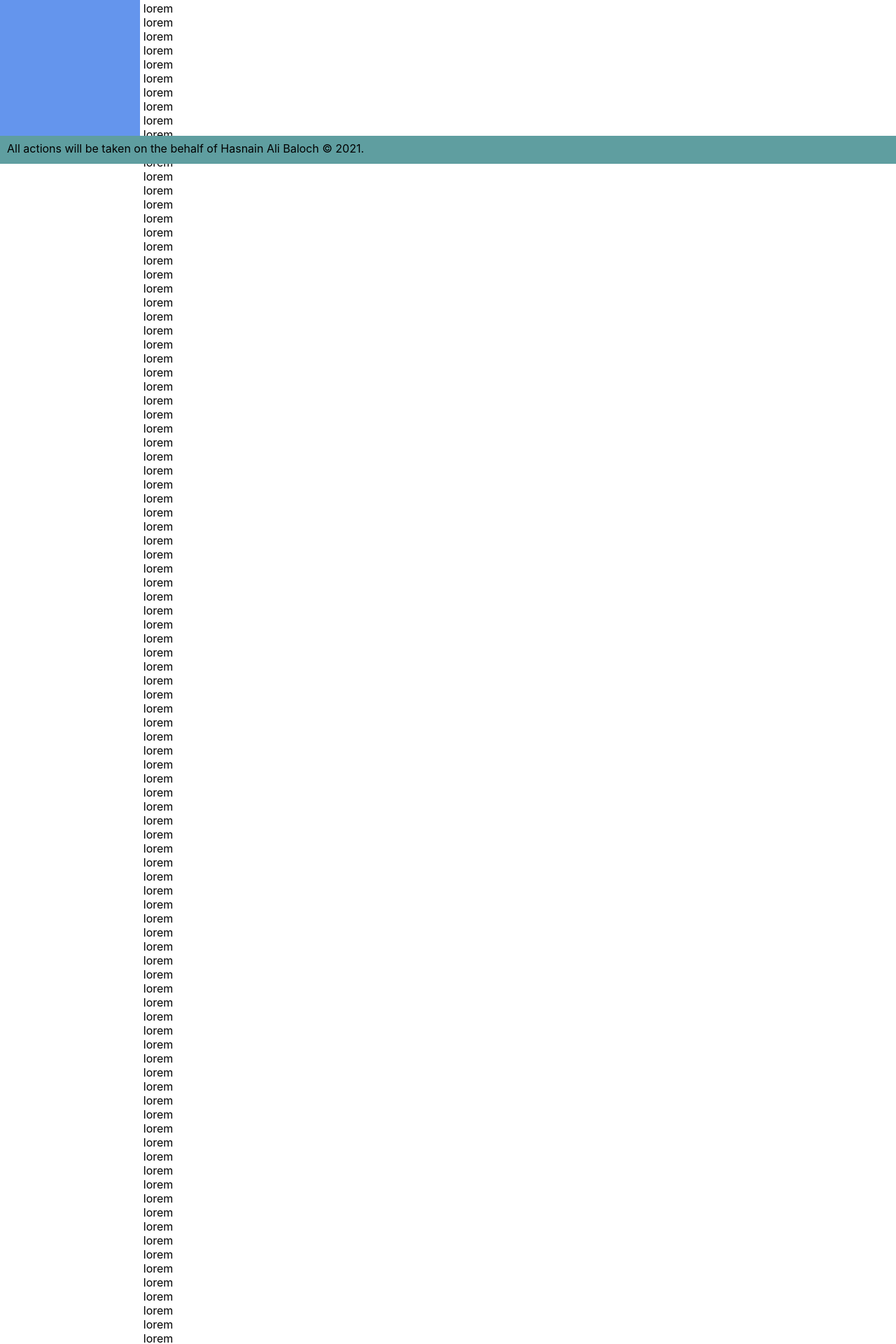
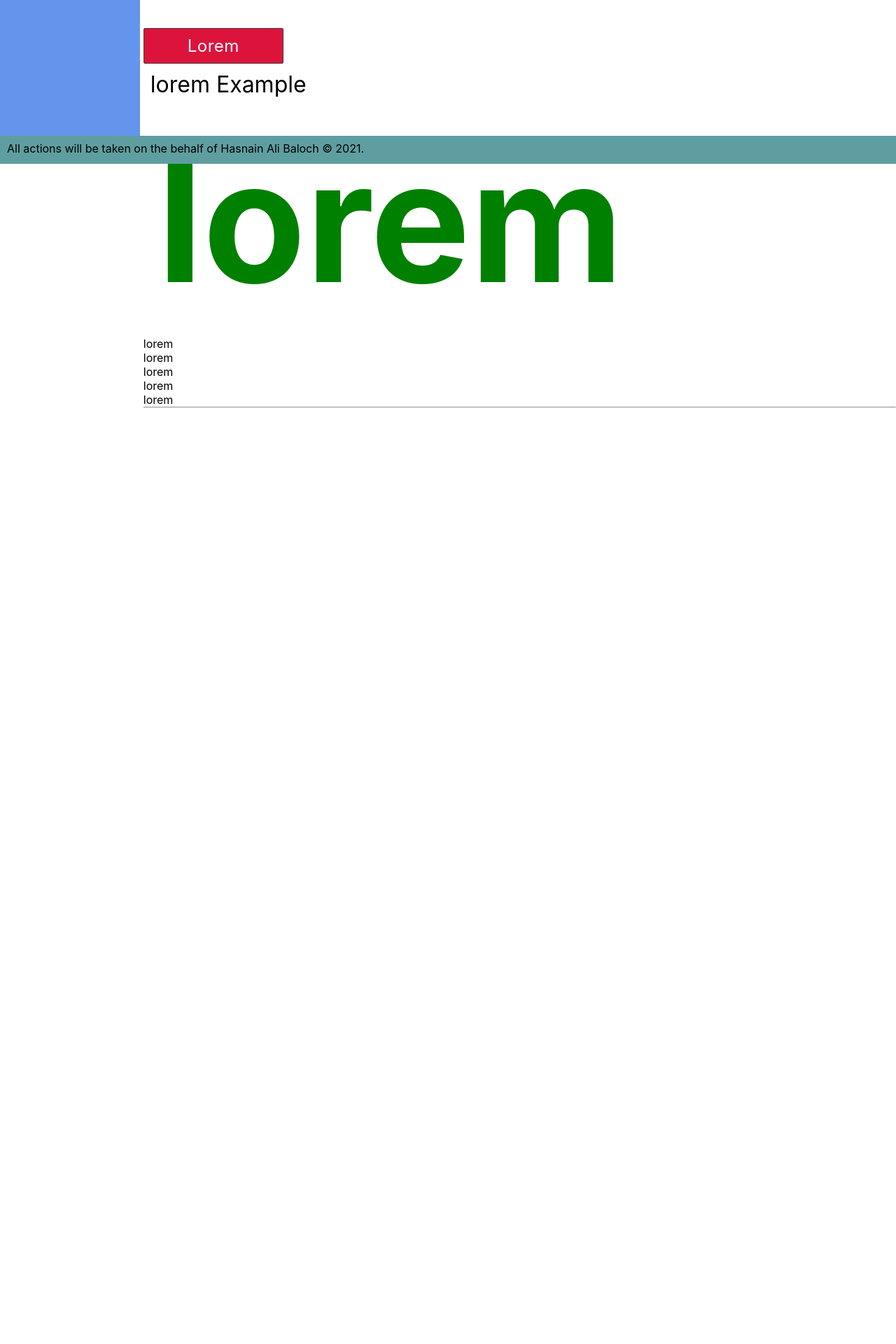
Before and after one commit to hasnainbaloch/Dashboard-Boiler-plate, a React (Create React App) app: page /dashboard in a window 1280 px wide. Shown: the part 566-2486 px from the top of the page at 70% size. After the commit the page ends 1199 px from the top, so only its background shows below. Built offline with nearby package versions, Linux system fonts and the light colour scheme; sample sign-in values are in the browser's storage.

Commit message:
style componnet with its file folder

```diff
--- a/src/components/Pages/Home/Home.jsx
+++ b/src/components/Pages/Home/Home.jsx
@@ -1,5 +1,5 @@
 import React, { useEffect, useState } from 'react';
-import  {Title, Button } from '../../../style';
+import  {Title, Title2, Button, Example } from '../../../style';
 
 function Home({socket}) {
 
@@ -14,144 +14,13 @@ function Home({socket}) {
 
     return (
         <div className="home">
-            I am home! and {socketData && socketData.map(cnic => (
+            <Title2>I am home! and {socketData && socketData.map(cnic => (
                 <Title>CNIC: {cnic.cnic}</Title>
-            ))}
+            ))}</Title2>
             <Title>lorem </Title>
             <Button>lorem </Button>
-            <p>lorem </p>
-            <p>lorem </p>
-            <p>lorem </p>
-            <p>lorem </p>
-            <p>lorem </p>
-            <p>lorem </p>
-            <p>lorem </p>
-            <p>lorem </p>
-            <p>lorem </p>
-            <p>lorem </p>
-            <p>lorem </p>
-            <p>lorem </p>
-            <p>lorem </p>
-            <p>lorem </p>
-            <p>lorem </p>
-            <p>lorem </p>
-            <p>lorem </p>
-            <p>lorem </p>
-            <p>lorem </p>
-            <p>lorem </p>
-            <p>lorem </p>
-            <p>lorem </p>
-            <p>lorem </p>
-            <p>lorem </p>
-            <p>lorem </p>
-            <p>lorem </p>
-            <p>lorem </p>
-            <p>lorem </p>
-            <p>lorem </p>
-            <p>lorem </p>
-            <p>lorem </p>
-            <p>lorem </p>
-            <p>lorem </p>
-            <p>lorem </p>
-            <p>lorem </p>
-            <p>lorem </p>
-            <p>lorem </p>
-            <p>lorem </p>
-            <p>lorem </p>
-            <p>lorem </p>
-            <p>lorem </p>
-            <p>lorem </p>
-            <p>lorem </p>
-            <p>lorem </p>
-            <p>lorem </p>
-            <p>lorem </p>
-            <p>lorem </p>
-            <p>lorem </p>
-            <p>lorem </p>
-            <p>lorem </p>
-            <p>lorem </p>
-            <p>lorem </p>
-            <p>lorem </p>
-            <p>lorem </p>
-            <p>lorem </p>
-            <p>lorem </p>
-            <p>lorem </p>
-            <p>lorem </p>
-            <p>lorem </p>
-            <p>lorem </p>
-            <p>lorem </p>
-            <p>lorem </p>
-            <p>lorem </p>
-            <p>lorem </p>
-            <p>lorem </p>
-            <p>lorem </p>
-            <p>lorem </p>
-            <p>lorem </p>
-            <p>lorem </p>
-            <p>lorem </p>
-            <p>lorem </p>
-            <p>lorem </p>
-            <p>lorem </p>
-            <p>lorem </p>
-            <p>lorem </p>
-            <p>lorem </p>
-            <p>lorem </p>
-            <p>lorem </p>
-            <p>lorem </p>
-            <p>lorem </p>
-            <p>lorem </p>
-            <p>lorem </p>
-            <p>lorem </p>
-            <p>lorem </p>
-            <p>lorem </p>
-            <p>lorem </p>
-            <p>lorem </p>
-            <p>lorem </p>
-            <p>lorem </p>
-            <p>lorem </p>
-            <p>lorem </p>
-            <p>lorem </p>
-            <p>lorem </p>
-            <p>lorem </p>
-            <p>lorem </p>
-            <p>lorem </p>
-            <p>lorem </p>
-            <p>lorem </p>
-            <p>lorem </p>
-            <p>lorem </p>
-            <p>lorem </p>
-            <p>lorem </p>
-            <p>lorem </p>
-            <p>lorem </p>
-            <p>lorem </p>
-            <p>lorem </p>
-            <p>lorem </p>
-            <p>lorem </p>
-            <p>lorem </p>
-            <p>lorem </p>
-            <p>lorem </p>
-            <p>lorem </p>
-            <p>lorem </p>
-            <p>lorem </p>
-            <p>lorem </p>
-            <p>lorem </p>
-            <p>lorem </p>
-            <p>lorem </p>
-            <p>lorem </p>
-            <p>lorem </p>
-            <p>lorem </p>
-            <p>lorem </p>
-            <p>lorem </p>
-            <p>lorem </p>
-            <p>lorem </p>
-            <p>lorem </p>
-            <p>lorem </p>
-            <p>lorem </p>
-            <p>lorem </p>
-            <p>lorem </p>
-            <p>lorem </p>
-            <p>lorem </p>
-            <p>lorem </p>
+            <Example margin="10px">lorem Example</Example>
+            <Title primary>lorem </Title>
             <p>lorem </p>
             <p>lorem </p>
             <p>lorem </p>
--- a/src/index.css
+++ b/src/index.css
@@ -7,3 +7,24 @@
   -moz-osx-font-smoothing: grayscale;
   box-sizing: border-box;
 }
+
+
+/* scrollbar style for whole html body */
+body::-webkit-scrollbar {
+  width: 5px;
+  background:lightgray;
+  scroll-behavior: smooth;
+}
+
+body::-webkit-scrollbar-track {
+  -webkit-box-shadow: inset 0 0 2px rgb(0, 0, 0);
+  box-shadow: inset 0 0 2px rgb(0, 0, 0);
+  border-radius: 15px;
+}
+
+body::-webkit-scrollbar-thumb {
+  border-radius: 15px;
+  -webkit-box-shadow: inset 0 0 2px rgba(0,0,0,0.5);
+  box-shadow: inset 0 0 2px rgba(0,0,0,0.5);
+  background:rgb(88, 84, 116);
+}
--- /dev/null
+++ b/src/style/common.js
@@ -0,0 +1,42 @@
+import styled, { css } from 'styled-components';
+
+export const  Button = styled.button`
+    border: 1px solid #454545;
+    background-color: crimson;
+    color: white;
+    padding: 10px;
+    border-radius: 2px;
+    width: 200px;
+    font-size: 1.5rem;
+    text-transform: capitalize;
+    letter-spacing: 0.5px;
+    outline: none;
+    &:hover{
+        cursor: pointer;
+        box-shadow: 0 4px 3px 3px rgba(21,23,34,0.2);
+    }
+`;
+
+export const  Title = styled.h1`
+    font-size: 15rem;
+    color: crimson;
+    padding: 20px;
+    margin: 0;
+
+    ${({ primary }) => primary && css`
+        color: green;
+    ` };
+`;
+
+export const  Title2 = styled.h2`
+    font-size: 8rem;
+    color: #454545;
+    padding: 20px;
+    margin: 0;
+`;
+
+export const  Example = styled.p`
+    font-size: 2rem;
+    color: #000000;
+    margin: ${({margin}) => margin || `20px`};
+`;
--- a/src/style/index.js
+++ b/src/style/index.js
@@ -1,27 +1,6 @@
-import React from 'react';
-
-import styled, {css} from 'styled-components';
-
-const Button = styled.button`
-
-    border: 1px solid #454545;
-    background-color: crimson;
-    color: white;
-    box-shadow: 0 1px 5px 5px rgba(0,0,0,0.5);
-
-`;
-
-const Title = styled.h1`
-
-    font-size: 20rem;
-    color: crimson;
-    padding: 20px;
-    margin: 0;
-`;
-
-
-
 export {
     Button,
-    Title
-}
+    Title,
+    Title2,
+    Example
+} from './common'
```
Also changed, not shown: 1 other file (tests, documents, lock files or other folders).
